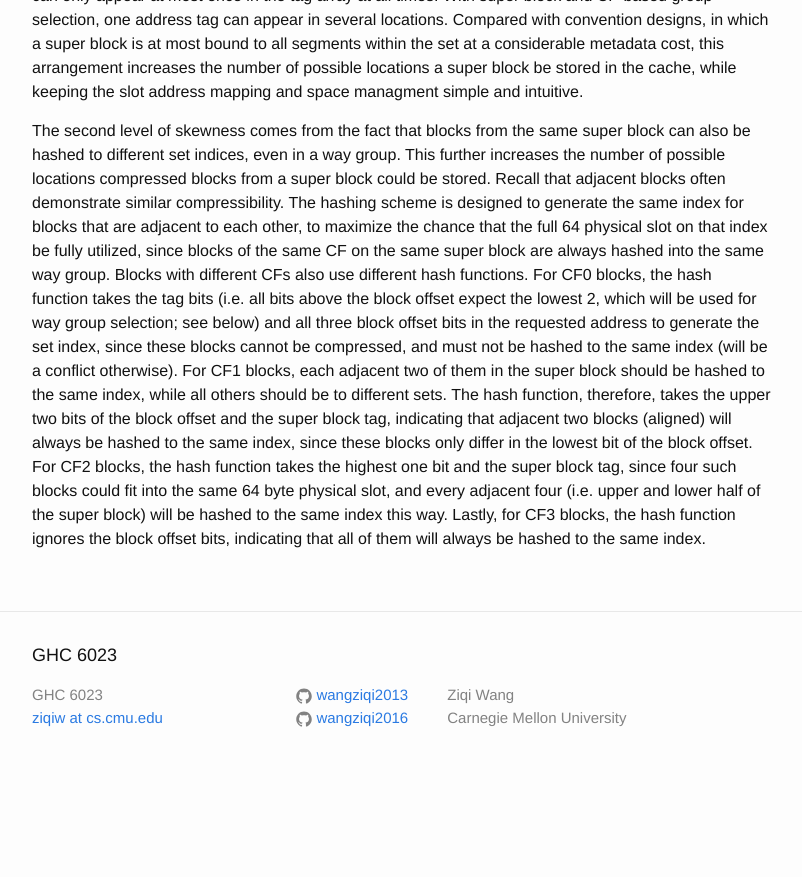
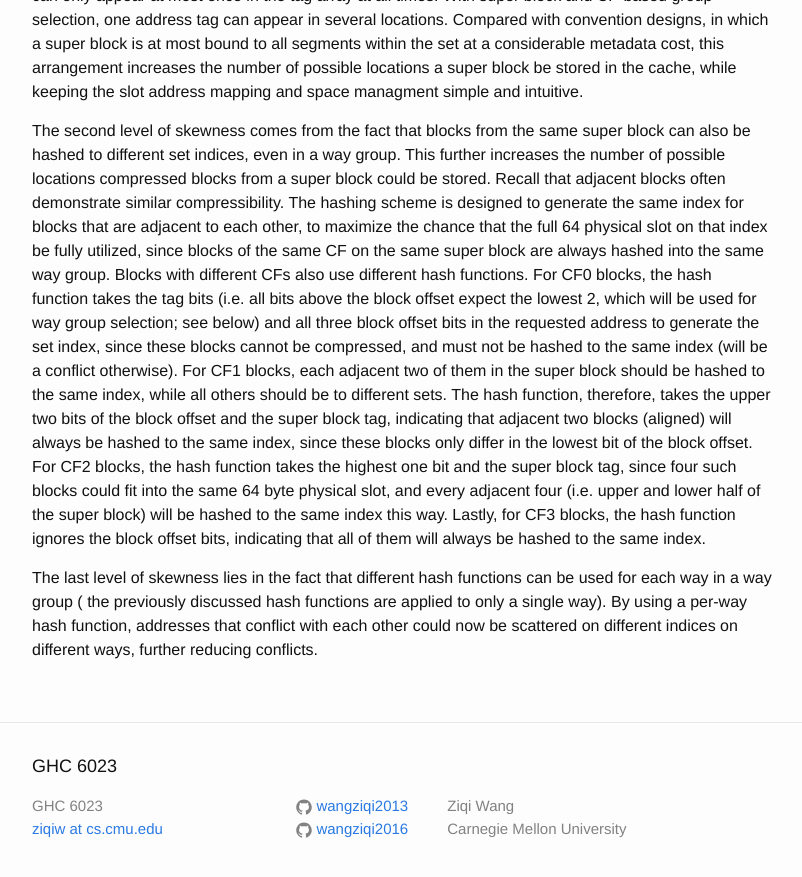
Before and after one commit to wangziqi2013/wangziqi2013.github.io, a Jekyll site: the page built from _posts/2020-06-13-skewed-compressed-cache.markdown, in a window 1280 px wide and 900 px high, scrolled down 2068 px. Shown: the top 877 px of the window, without its empty margins (238-1040 px from the left). Built offline with Jekyll 4.4.1, drawn with Linux system fonts in a browser that asks for light colours; before the commit the page ends 2857 px from its top, so only the background shows below that.

Commit message:
Adding last level of skew

```diff
--- a/_posts/2020-06-13-skewed-compressed-cache.markdown
+++ b/_posts/2020-06-13-skewed-compressed-cache.markdown
@@ -99,3 +99,7 @@ For CF2 blocks, the hash function takes the highest one bit and the super block
 the same 64 byte physical slot, and every adjacent four (i.e. upper and lower half of the super block) will be hashed to
 the same index this way. Lastly, for CF3 blocks, the hash function ignores the block offset bits, indicating that all of
 them will always be hashed to the same index.
+
+The last level of skewness lies in the fact that different hash functions can be used for each way in a way group (
+the previously discussed hash functions are applied to only a single way). By using a per-way hash function, addresses
+that conflict with each other could now be scattered on different indices on different ways, further reducing conflicts.
```
